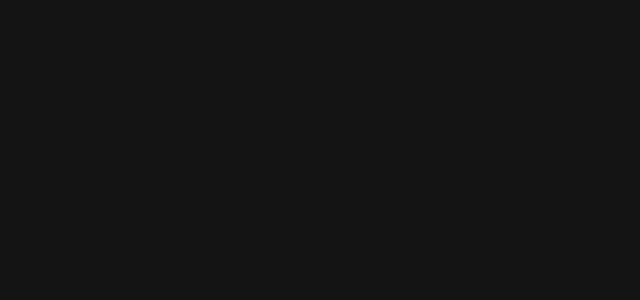
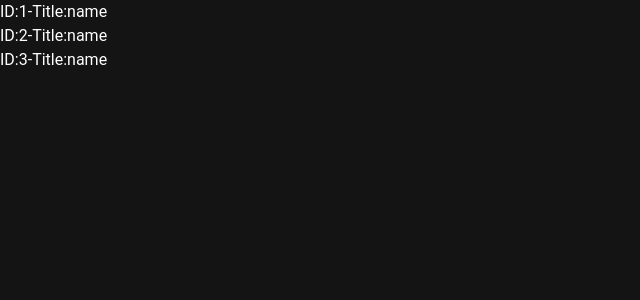
Before and after one commit to kunalg3/movie-wave-ott-org, a React (Create React App) app in the folder frontend/: page /test in a window 1280 px wide. Shown: the top 300 px of the page, without its empty margins (0-640 px from the left). Built offline with nearby package versions, Linux system fonts and the light colour scheme.

Commit message:
added Test route in fe

```diff
--- a/frontend/src/App.js
+++ b/frontend/src/App.js
@@ -11,7 +11,7 @@
 import ErrorPage from './pages/ErrorPage';
 import axios from 'axios'
 import {Toaster} from 'react-hot-toast'
-import test from './pages/test';
+import Test from './pages/Test';
 
 const darkTheme = createTheme({
   palette: {
@@ -52,7 +52,7 @@
           <Route path='/video/:id' element={<VideoEmbed/>}/>
           <Route path='/search' element={<Search/>}/>
           <Route path='*' element={<ErrorPage/>}/>
-          <Route path='/test' element={<test/>}/>
+          <Route path='/test' element={<Test/>}/>
         </Routes>
       </BrowserRouter>
     </ThemeProvider>
--- a/frontend/src/pages/test.js
+++ b/frontend/src/pages/test.js
@@ -1,5 +1,5 @@
 import { useState } from "react";
-function test() {
+function Test() {
   const data = [
     { id: 1, title: "name", content: "hello" },
     { id: 2, title: "name", content: "hello" },
@@ -24,4 +24,4 @@
     </div>
   );
 }
-export default test
+export default Test
```
